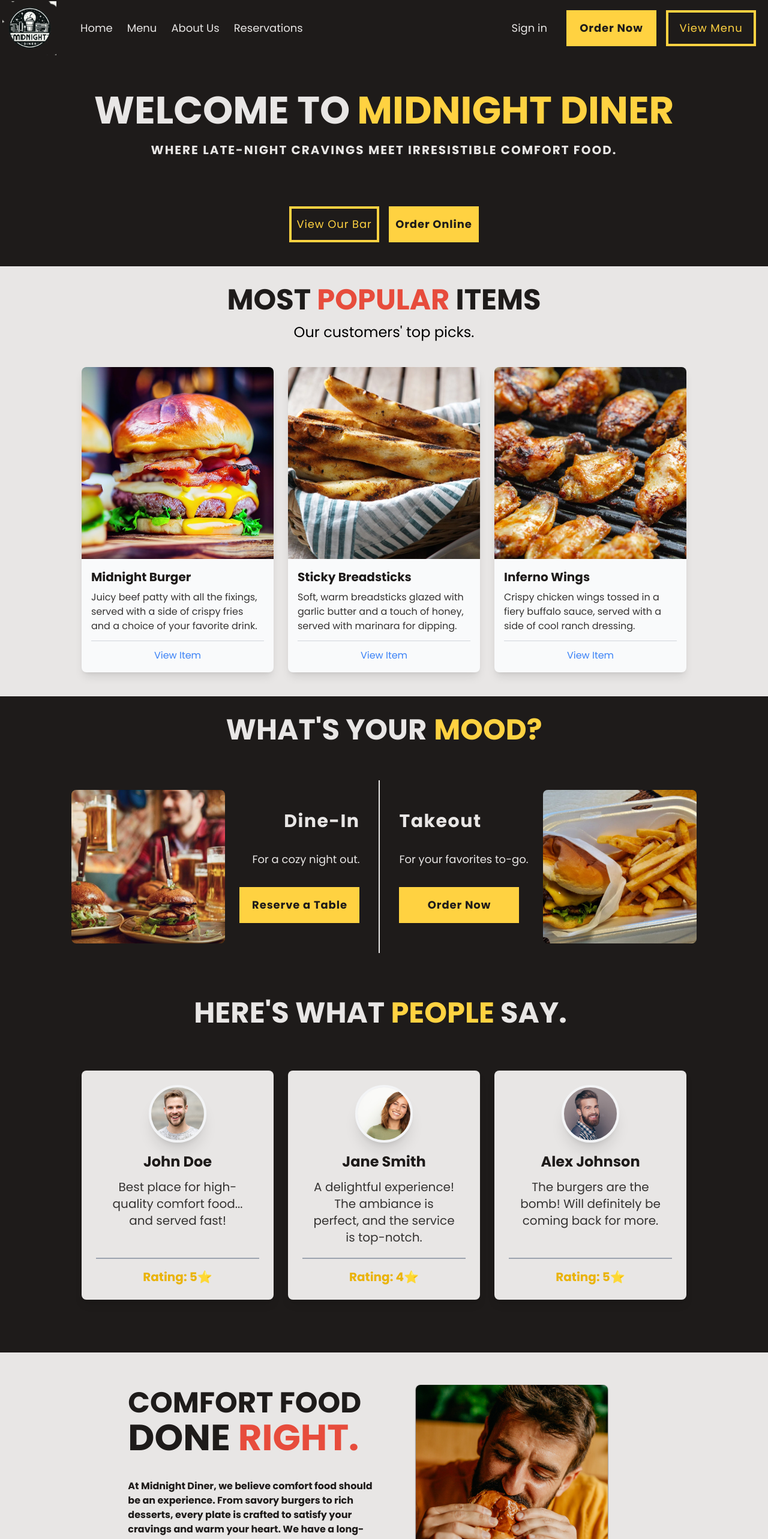
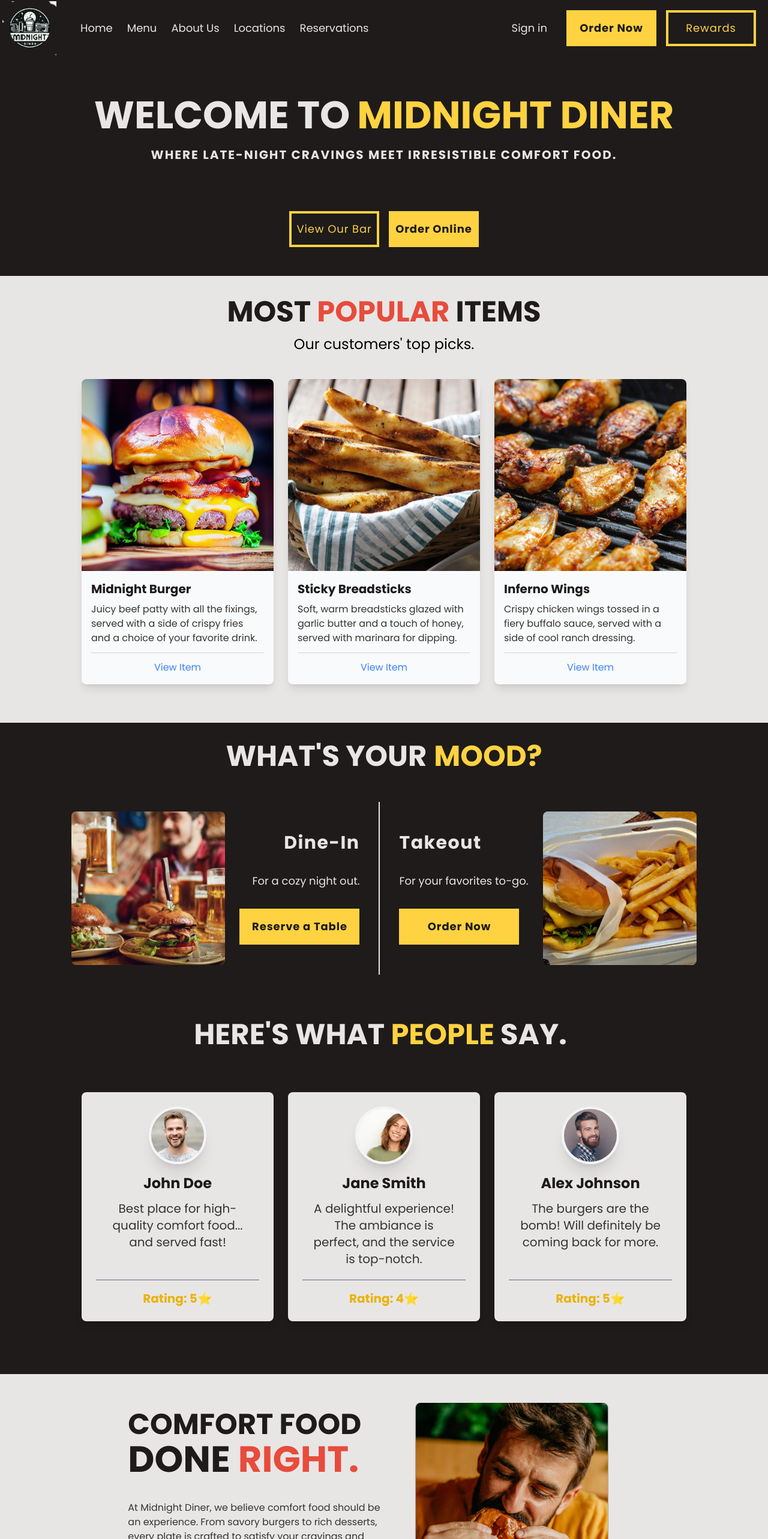
Before and after one commit to MarshallNickolauson/midnight-diner, a React (Vite) app in the folder frontend/: page / in a window 1280 px wide. Shown: the part 2-2568 px from the top of the page at 60% size. Built offline with nearby package versions, Linux system fonts and the light colour scheme.

Commit message:
added cta section

```diff
--- a/frontend/src/components/AboutSection.jsx
+++ b/frontend/src/components/AboutSection.jsx
@@ -1,31 +1,28 @@
-import personEating from '../assets/img/person-eating.jpg'
-import personEating2 from '../assets/img/person-eating-2.jpg'
+import React from 'react';
+import personEating from '../assets/img/person-eating.jpg';
+import personEating2 from '../assets/img/person-eating-2.jpg';
 
 const AboutSection = () => {
     return (
-        <div className='bg-mainWhite pt-12 pb-80'>
-            <div className="flex flex-row w-8/12 justify-center">
-                <div className='flex flex-row items-center justify-center w-full'> {/* Added w-full */}
-                    <div className='flex flex-col font-bold text-mainBlack justify-center text-left'> {/* Added text-center */}
-                        <h1 className='w-1/2 mx-auto text-[3rem]'>COMFORT FOOD</h1>
-                        <h1 className='w-1/2 mx-auto text-[3.8rem] transform -translate-y-6'>DONE <span className='text-mainRed'>RIGHT.</span></h1>
-                        <p className='w-1/2 mx-auto'> {/* Added mx-auto for horizontal centering */}
+        <div className='bg-mainWhite py-12'>
+            <div className="w-8/12 mx-auto flex flex-col md:flex-row items-start">
+                <div className='flex flex-col font-bold text-mainBlack text-left w-full md:w-1/2'>
+                    <h1 className='text-[3rem]'>COMFORT FOOD</h1>
+                    <h1 className='text-[3.8rem] transform -translate-y-6'>DONE <span className='text-mainRed'>RIGHT.</span></h1>
+                    <p className='text-mainDarkGray font-normal'>
                         At Midnight Diner, we believe comfort food should be an experience. From savory burgers to rich desserts, every plate is crafted to satisfy your cravings and warm your heart. We have a long-standing history of making people happy when they leave. You won't regret choosing our food for a meal that feels like home.
                     </p>
                 </div>
-                </div>
-                <div className='flex justify-center items-center'>
-                    <div className="absolute w-80 h-80">
+                <div className='w-full md:w-1/2 flex justify-center items-start mt-6 md:mt-0'>
                     <img
                         src={personEating}
                         alt="Person Eating"
-                            className='w-full h-full object-cover rounded-lg shadow-sm shadow-black'
+                        className='w-80 h-80 object-cover rounded-lg shadow-sm shadow-black'
                     />
                 </div>
             </div>
         </div>
-        </div>
-    )
+    );
 }
 
-export default AboutSection
+export default AboutSection;
--- /dev/null
+++ b/frontend/src/components/BlackButtonHollow.jsx
@@ -0,0 +1,26 @@
+import { useNavigate } from "react-router-dom";
+
+
+const BlackButtonHollow = ({ title, width = '150', navigateTo = '/' }) => {
+    const navigate = useNavigate();
+
+    const buttonClick = () => {
+      navigate(`${navigateTo}`);
+    }
+
+    return (
+        <div
+            onClick={buttonClick}
+            style={{ width: `${width}px` }}
+            className="bg-transparent hover:bg-mainBlack hover:border-mainYellow-500 hover:text-mainYellow cursor-pointer border-4 border-mainBlack transition-all duration-200 ease-in-out group"
+        >
+            <div className="pt-3 pb-3 text-center">
+                <h1 className="text-mainBlack tracking-wider font-bold text-lg transition-all duration-200 ease-in-out group-hover:text-mainYellow">
+                    {title}
+                </h1>
+            </div>
+        </div>
+    )
+}
+
+export default BlackButtonHollow
--- /dev/null
+++ b/frontend/src/components/CTASection.jsx
@@ -0,0 +1,23 @@
+import React from 'react'
+import BlackButtonHollow from './BlackButtonHollow'
+
+const CTASection = () => {
+    return (
+        <div className='bg-mainYellowGradient py-12'>
+            <div className="w-8/12 mx-auto text-mainBlack space-y-6">
+                <div>
+                    <h1 className='font-bold text-[3rem] text-left pb-1'>READY TO EAT?</h1>
+                    <p>Join us for a night of delicious flavors and good company.</p>
+                    <p>Or, build your own order for carry-out.</p>
+                </div>
+                <div className='flex flex-row space-x-2'>
+                    <BlackButtonHollow title='Make a Reservation' width='220' navigateTo='/booking' />
+                    <BlackButtonHollow title='Order Online' width='220' navigateTo='/menu' />
+                </div>
+
+            </div>
+        </div>
+    )
+}
+
+export default CTASection
--- a/frontend/src/components/FeaturedSection.jsx
+++ b/frontend/src/components/FeaturedSection.jsx
@@ -7,8 +7,8 @@ const FeaturedSection = () => {
 
 
     return (
-        <section className='bg-mainWhite'>
-            <div className='flex justify-center text-center pt-5'>
+        <section className='bg-mainWhite py-6'>
+            <div className='flex justify-center text-center'>
                 <div className='flex flex-col'>
                     <h1 className='text-[3rem] text-mainBlack font-bold'>MOST <span className='text-mainRed'>POPULAR</span> ITEMS</h1>
                     <h1 className='text-[1.5rem]'>Our customers' top picks.</h1>
--- a/frontend/src/components/HeroSection.jsx
+++ b/frontend/src/components/HeroSection.jsx
@@ -3,8 +3,8 @@ import YellowButtonFilled from '../components/YellowButtonFilled'
 
 const HeroSection = () => {
     return (
-        <section className='bg-mainBlack mb-10'>
-            <div className="flex flex-row justify-center pt-10 pb-1 text-[4rem] font-bold">
+        <section className='bg-mainBlack py-12'>
+            <div className="flex flex-row justify-center pb-1 text-[4rem] font-bold">
                 <h1 className='text-mainWhite mr-3'>WELCOME TO</h1>
                 <h1 className='text-mainYellow'>MIDNIGHT DINER</h1>
             </div>
--- a/frontend/src/components/MoodSection.jsx
+++ b/frontend/src/components/MoodSection.jsx
@@ -5,14 +5,14 @@ import YellowButtonFilled from './YellowButtonFilled';
 const MoodSection = () => {
     return (
         <section className='bg-mainBlack pb-16'>
-            <div className='flex justify-center text-center pt-5 pb-12'>
+            <div className='flex justify-center text-center pt-5 pb-10'>
                 <div className='flex flex-row text-[3rem] font-bold'>
                     <h1 className='text-mainWhite font-bold mr-3'>WHAT'S YOUR</h1>
                     <h1 className='text-mainYellow'>MOOD?</h1>
                 </div>
             </div>
             <div className='flex flex-row justify-center space-x-4 text-mainWhite'>
-                {/* Left Block: Dine-In */}
+
                 <div className='flex flex-row items-center space-x-6 p-4 text-right'>
                     <img className="w-64 h-64 object-cover rounded-lg" src={peopleEating} alt="Dine-In Image" />
                     <div className='flex flex-col items-end text-mainWhite space-y-8'>
@@ -24,7 +24,6 @@ const MoodSection = () => {
 
                 <div className='border-r-2 border-mainWhite'></div>
 
-                {/* Right Block: Takeout */}
                 <div className='flex flex-row items-center space-x-6 p-4 text-left'>
                     <div className='flex flex-col items-start text-mainWhite space-y-8'>
                         <h1 className='font-bold tracking-wider text-3xl'>Takeout</h1>
--- a/frontend/src/components/Navbar.jsx
+++ b/frontend/src/components/Navbar.jsx
@@ -16,7 +16,8 @@ function Navbar() {
             <Link className='hover:underline' to='/'>Home</Link>
             <Link className='hover:underline' to='/menu'>Menu</Link>
             <Link className='hover:underline' to='/about'>About Us</Link>
-            <Link className='hover:underline' to='/reservations'>Reservations</Link>
+            <Link className='hover:underline' to='/locations'>Locations</Link>
+            <Link className='hover:underline' to='/booking'>Reservations</Link>
           </div>
         </div>
 
@@ -30,7 +31,7 @@ function Navbar() {
             </div>
           )}
           <YellowButtonFilled text='Order Now' navigateTo='/order' />
-          <YellowButtonHollow text='View Menu' navigateTo='/menu' />
+          <YellowButtonHollow text='Rewards' navigateTo='/rewards' />
         </div>
       </div>
     </nav>
--- a/frontend/src/components/YellowButtonFilled.jsx
+++ b/frontend/src/components/YellowButtonFilled.jsx
@@ -1,11 +1,9 @@
 import { useNavigate } from "react-router-dom";
 
 const YellowButtonFilled = ({ text = 'blank', navigateTo = '/', width = '150' }) => {
-
   const navigate = useNavigate();
 
   const buttonClick = () => {
-    console.log(text);
     navigate(`${navigateTo}`);
   };
 
@@ -13,7 +11,7 @@ const YellowButtonFilled = ({ text = 'blank', navigateTo = '/', width = '150' })
     <div
       onClick={buttonClick}
       style={{ width: `${width}px` }}
-      className="bg-mainYellow hover:bg-transparent hover:border-mainYellow-500 hover:text-mainYellow cursor-pointer border-4 border-mainYellow transition-all duration-300 ease-in-out group"
+      className="bg-mainYellow hover:bg-transparent hover:border-mainYellow-500 hover:text-mainYellow cursor-pointer border-4 border-mainYellow transition-all duration-200 ease-in-out group"
     >
       <div className="pt-3 pb-3 text-center">
         <h1 className="text-mainBlack tracking-wider font-bold text-lg transition-all duration-200 ease-in-out group-hover:text-mainYellow">
--- a/frontend/src/components/YellowButtonHollow.jsx
+++ b/frontend/src/components/YellowButtonHollow.jsx
@@ -1,18 +1,16 @@
 import { useNavigate } from "react-router-dom";
 
 const YellowButtonHollow = ({ text = 'blank', navigateTo = '/' }) => {
-
   const navigate = useNavigate();
 
   const buttonClick = () => {
-    console.log(text);
     navigate(`${navigateTo}`);
   }
 
   return (
     <div
       onClick={buttonClick}
-      className="bg-mainBlack w-[150px] hover:bg-mainYellow hover:border-mainYellow-500 hover:text-mainYellow cursor-pointer border-4 border-mainYellow transition-all duration-300 ease-in-out group"
+      className="bg-mainBlack w-[150px] hover:bg-mainYellow hover:border-mainYellow-500 hover:text-mainYellow cursor-pointer border-4 border-mainYellow transition-all duration-200 ease-in-out group"
     >
       <div className="pt-3 pb-3 text-center">
         <h1 className="text-mainYellow tracking-wider text-lg transition-all duration-200 ease-in-out group-hover:text-mainBlack">
--- a/frontend/src/index.css
+++ b/frontend/src/index.css
@@ -14,3 +14,7 @@ html {
 .white-shadow:hover {
     box-shadow: 0 0 10px 2px rgba(255, 255, 255, 0.8);
 }
+
+.bg-mainYellowGradient {
+    background: linear-gradient(90deg, #ffe876 0%, #f6d73e 35%, #ffc400ec 100%);
+}
--- a/frontend/src/pages/HomePage.jsx
+++ b/frontend/src/pages/HomePage.jsx
@@ -1,4 +1,5 @@
 import AboutSection from "../components/AboutSection"
+import CTASection from "../components/CTASection"
 import FeaturedSection from "../components/FeaturedSection"
 import HeroSection from "../components/HeroSection"
 import MoodSection from "../components/MoodSection"
@@ -12,6 +13,7 @@ const HomePage = () => {
       <MoodSection />
       <TestimonialsSection />
       <AboutSection />
+      <CTASection />
     </>
   )
 }
```
Lines whose indentation alone changed are shown as unchanged.
